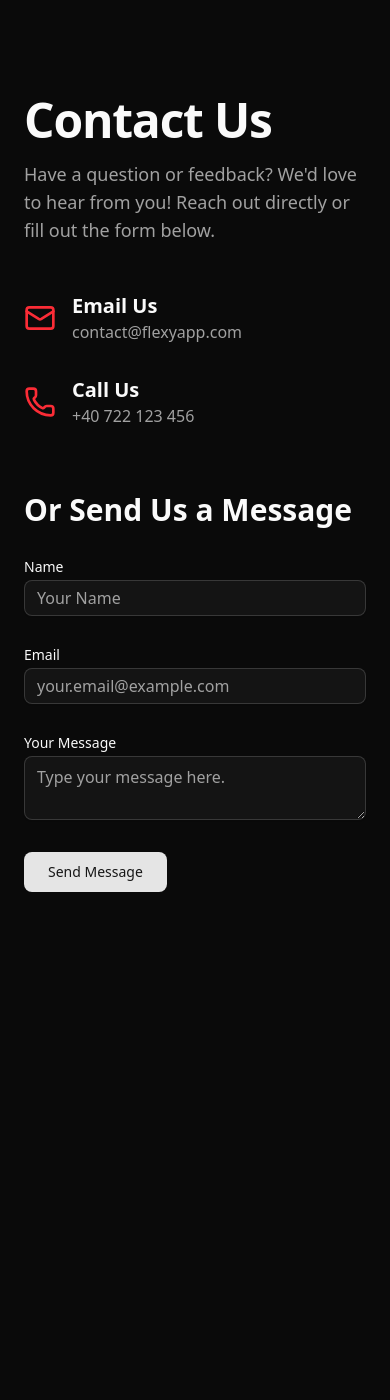
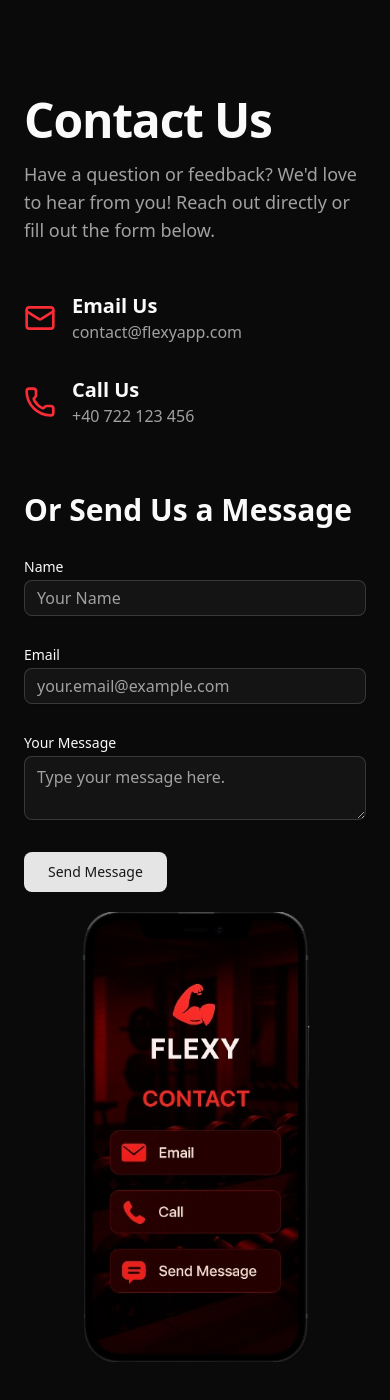
Before and after one commit to AlinaDumitru084/Flexy, a Next.js app: page /contact in a window 390 px wide. Shown: the top 1400 px of the page. Before the commit the page ends 956 px from the top, so only its background shows below. Built offline with nearby package versions, Linux system fonts and the light colour scheme.

Commit message:
Imagine mockup phone

```diff
--- a/app/contact/page.tsx
+++ b/app/contact/page.tsx
@@ -9,6 +9,7 @@ import { Input } from "@/components/ui/input";
 import { Label } from "@/components/ui/label";
 import { Textarea } from "@/components/ui/textarea";
 import { Phone, Mail } from 'lucide-react';
+import Image from 'next/image';
 
 export default function ContactPage() {
   const [name, setName] = useState('');
@@ -49,15 +50,17 @@ export default function ContactPage() {
             <Phone className="h-8 w-8 text-red-500" />
             <div>
               <h3 className="text-xl font-semibold">Call Us</h3>
-              {/* --- AICI ESTE MODIFICAREA --- */}
               <p className="text-muted-foreground">+40 722 123 456</p>
             </div>
           </div>
         </div>
 
         <h2 className="text-3xl font-bold mb-8">Or Send Us a Message</h2>
-        <form onSubmit={handleSubmit} className="max-w-2xl space-y-8">
-          {/* Restul formularului rămâne neschimbat */}
+
+        {/* Aici faci layout orizontal cu flex */}
+        <div className="flex flex-col md:flex-row gap-5">
+          {/* FORMULAR STÂNGA */}
+          <form onSubmit={handleSubmit} className="w-full md:w-2/3 space-y-8">
             <div className="grid w-full items-center gap-1.5">
               <Label htmlFor="name">Name</Label>
               <Input
@@ -93,6 +96,19 @@ export default function ContactPage() {
             </div>
             <Button type="submit" size="lg">Send Message</Button>
           </form>
+
+          {/* IMAGINE DREAPTA */}
+          <div className="w-full md:w-1/3 flex justify-center md:justify-end items-start">
+            <Image
+              src="/mockup-phone-contact.png"
+              alt="Mockup phone displaying contact form"
+              width={300}
+              height={300}
+              priority
+              className="object-contain"
+            />
+          </div>
+        </div>
       </div>
     </main>
   );
```
Also changed, not shown: public/mockup-phone-contact.png (added). Lines whose indentation alone changed are shown as unchanged.
